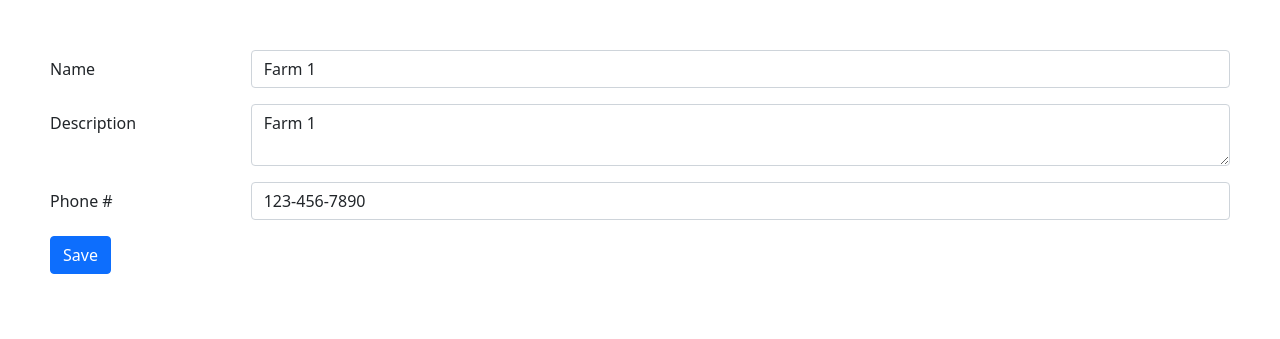
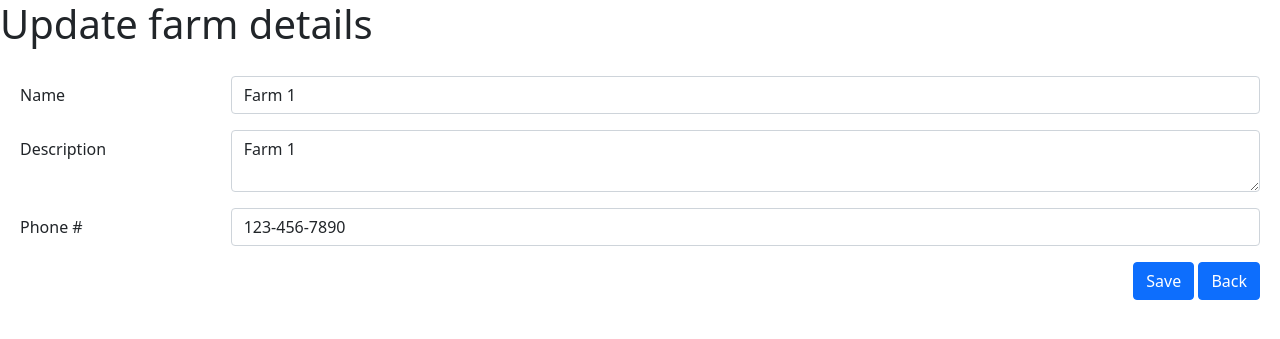
Before and after one commit to madushag/MyFarm, a Django app: page /farm/4/ in a window 1280 px wide. Shown: the top 339 px of the page. Run offline with Django 3.2, Linux system fonts and the light colour scheme; data comes from the database, SQL or seed files in the repository; both versions use the stored data as it was after the commit.

```diff
--- a/app/app/settings/base.py
+++ b/app/app/settings/base.py
@@ -125,6 +125,11 @@ USE_TZ = True
 # Static files (CSS, JavaScript, Images)
 # https://docs.djangoproject.com/en/3.1/howto/static-files/
 
+STATICFILES_FINDERS = [
+    'django.contrib.staticfiles.finders.FileSystemFinder',
+    'django.contrib.staticfiles.finders.AppDirectoriesFinder',
+]
+
 STATIC_ROOT = path.join(BASE_DIR, 'static')
 STATIC_URL = environ.get("STATIC_URL", '/static/')
 MEDIA_ROOT = path.join(BASE_DIR, 'media')
--- a/app/farm/static/farm.css
+++ b/app/farm/static/farm.css
@@ -6,3 +6,7 @@
     border-radius: 5px;
     margin-bottom: 20px;
 }
+
+.align-right{
+    float:right
+}
--- a/app/farm/templates/farm/details.html
+++ b/app/farm/templates/farm/details.html
@@ -7,12 +7,18 @@
     <link rel="stylesheet" type="text/css" href="{% static 'farm.css' %}" />
 
     {% if farm %}
+        {% if not error_message %}
+            <h1>Update farm details</h1>
+        {% endif %}
         <form  action="{% url 'farm:update' farm.id %}" method="post" id="details">
     {% else %}
+        {% if not error_message %}
+            <h1>Add a new farm</h1>
+        {% endif %}
         <form  action="{% url 'farm:add' %}" method="post" id="details">
     {% endif %}
 
-        <div style="padding:50px">
+            <div style="padding:20px">
                 {% csrf_token %}
                 {% if error_message %}
                     <div class="error"><span>{{ error_message }}</span></div>
@@ -40,8 +46,9 @@
                         </div>
                     </div>
 
-                <div class="col-auto">
-                    <button type="submit" class="btn btn-primary mb-3 float-right" value="Save">Save</button>
+                    <div class="col-auto align-right">
+                        <button type="submit" class="btn btn-primary mb-3" value="Save">Save</button>
+                        <a class="btn btn-primary mb-3" href="{% url 'farm:index' %}">Back</a>
                     </div>
                 {% endif %}
             </div>
--- a/app/farm/urls.py
+++ b/app/farm/urls.py
@@ -8,4 +8,5 @@ urlpatterns = [
     path('<int:farm_id>/', views.details, name='details'),
     path('add', views.add, name='add'),
     path('<int:farm_id>/update', views.update, name='update'),
+    path('<int:farm_id>/delete', views.delete, name='delete'),
 ]
--- a/app/farm/views.py
+++ b/app/farm/views.py
@@ -25,17 +25,21 @@ def details(request, farm_id):
 
 # Handler for adding a new farm
 def add(request):
-    farm = Farm(
-        name=request.POST['name'],
-        description=request.POST['description'],
-        phone_no=request.POST['phone']
-    )
-    farm.save()
 
-    # Always return an HttpResponseRedirect after successfully dealing
-    # with POST data. This prevents data from being posted twice if a
-    # user hits the Back button.
-    return HttpResponseRedirect(reverse('farm:index'))
+    if request.method == 'POST':
+        farm = Farm(
+            name=request.POST['name'],
+            description=request.POST['description'],
+            phone_no=request.POST['phone']
+        )
+        farm.save()
+
+        # Always return an HttpResponseRedirect after successfully dealing
+        # with POST data. This prevents data from being posted twice if a
+        # user hits the Back button.
+        return HttpResponseRedirect(reverse('farm:index'))
+    else:
+        return render(request, 'farm/details.html')
 
 
 # Handler for updating details of an existing farm
@@ -52,3 +56,14 @@ def update(request, farm_id):
     # with POST data. This prevents data from being posted twice if a
     # user hits the Back button.
     return HttpResponseRedirect(reverse('farm:index'))
+
+
+# Handler for deleting a farm
+def delete(request, farm_id):
+    try:
+        farm = Farm.objects.get(pk=farm_id)
+    except Farm.DoesNotExist:
+        return render(request, 'farm/details.html', {'error_message': 'Invalid farm ID'})
+    else:
+        farm.delete()
+        return HttpResponseRedirect(reverse('farm:index'))
```
Also changed, not shown: app/farm/templates/farm/index.html (+9 -4 lines), app/app/db.sqlite3. Lines whose indentation alone changed are shown as unchanged.
